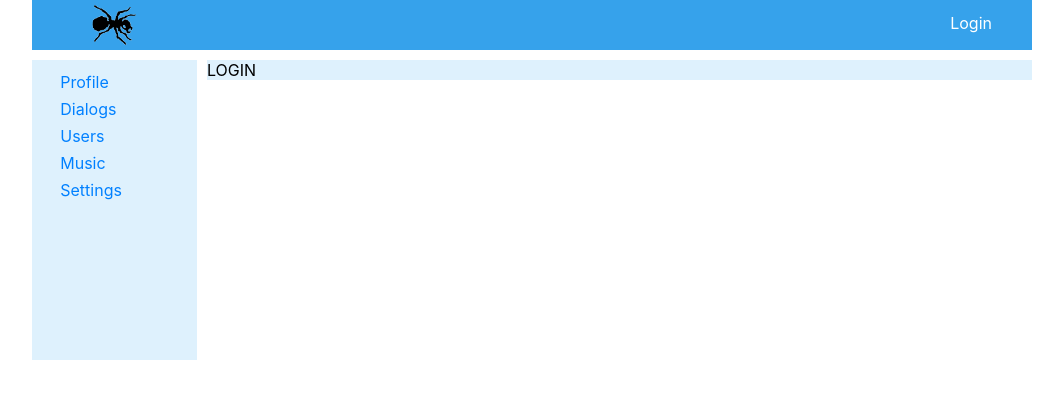
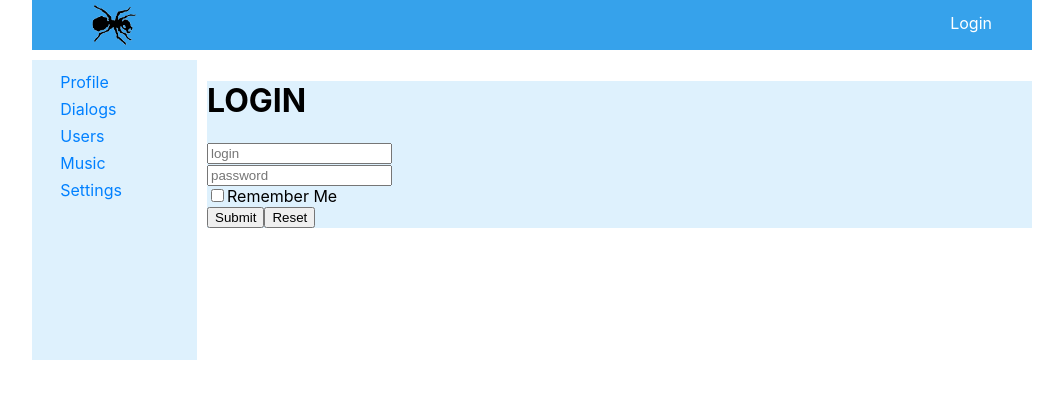
Before and after one commit to oxid303/socnet, a React (Create React App) app: page /login in a window 1280 px wide. Shown: the top 398 px of the page, without its empty margins (108-1171 px from the left). Built offline with nearby package versions, Linux system fonts and the light colour scheme; no server answers.

Commit message:
add redux-form

```diff
--- a/package.json
+++ b/package.json
@@ -10,6 +10,7 @@
     "react-router-dom": "^5.0.1",
     "react-scripts": "3.0.1",
     "redux": "^4.0.4",
+    "redux-form": "^8.2.5",
     "redux-thunk": "^2.3.0"
   },
   "scripts": {
--- a/src/App.js
+++ b/src/App.js
@@ -23,7 +23,7 @@
         <Route path="/users" render={() => <UsersContainer />} />
         <Route path="/music" render={Music} />
         <Route path="/settings" render={Settings} />
-        <Route path="/login" render={Login} />
+        <Route path="/login" render={() => <Login />} />
       </div>
     </div>
   );
--- a/src/Redux/redux-store.js
+++ b/src/Redux/redux-store.js
@@ -1,4 +1,5 @@
 import { createStore, combineReducers, applyMiddleware } from 'redux';
+import { reducer as formReducer } from 'redux-form';
 import profileReducer from './profileReducer';
 import dialogsReducer from './dialogsReducer';
 import usersReducer from './usersReducer';
@@ -9,7 +10,8 @@
   profile: profileReducer,
   dialogs: dialogsReducer,
   users: usersReducer,
-  auth: authReducer
+  auth: authReducer,
+  form: formReducer
 });
 
 // let store = createStore(reducers, window.__REDUX_DEVTOOLS_EXTENSION__ && window.__REDUX_DEVTOOLS_EXTENSION__());
--- a/src/components/Login/Login.js
+++ b/src/components/Login/Login.js
@@ -1,10 +1,42 @@
 import React from 'react';
 import s from './Login.module.css';
+import { Field, reduxForm } from 'redux-form';
 
-let Login = (props) => {
+
+const LoginForm = (props) => {
+  const { handleSubmit, reset } = props;
+
+  return (
+    <form onSubmit={handleSubmit}>
+      <div>
+        <Field name="login" component="input" type="text" placeholder="login" />
+      </div>
+      <div>
+        <Field name="password" component="input" type="text" placeholder="password" />
+      </div>
+      <div>
+        <Field name="rememberMe" component="input" type="checkbox" />
+        <label htmlFor="rememberMe">Remember Me</label>
+      </div>
+      <div>
+        <button type="submit">Submit</button>
+        <button onClick={reset}>Reset</button>
+      </div>
+    </form>
+  )
+}
+
+const LoginReduxForm = reduxForm({form: 'login'})(LoginForm);
+
+const Login = (props) => {
+  const onSubmit = (formData) => {
+    console.log(formData);
+  }
+
   return (
     <div className={s.content}>
-      LOGIN
+      <h1>LOGIN</h1>
+      <LoginReduxForm onSubmit={onSubmit} />
     </div>
   )
 }
```
Also changed, not shown: 1 other file (tests, documents, lock files or other folders).
